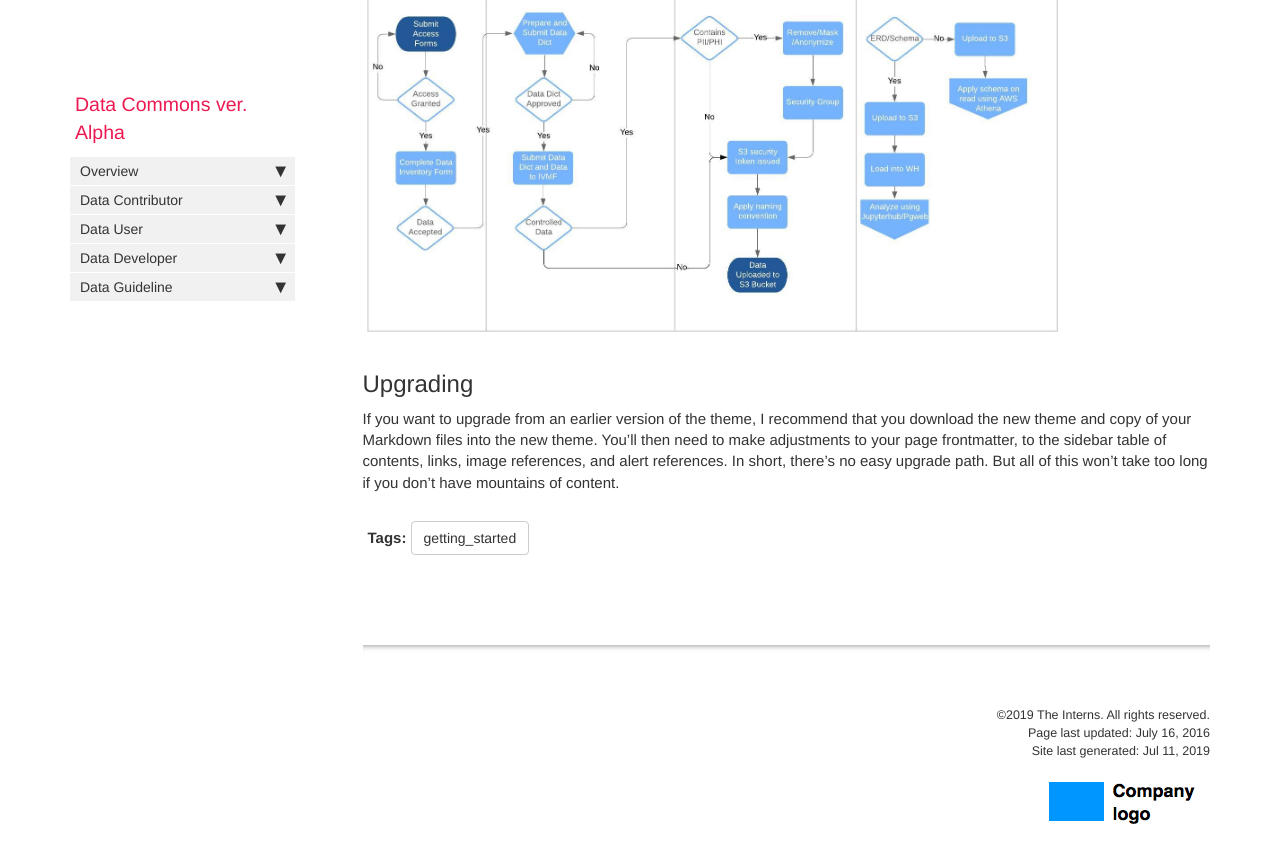
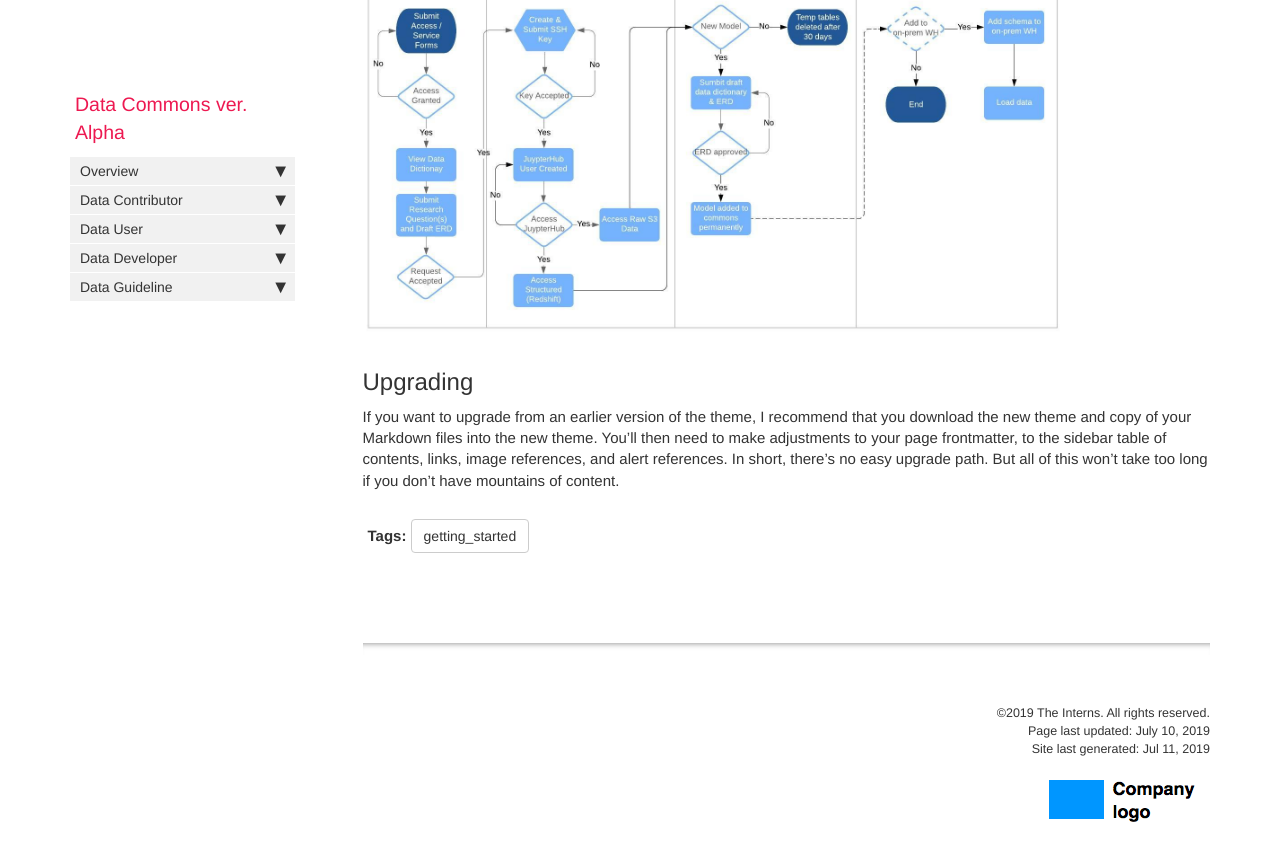
Before and after one commit to data-commons-alpha/data-commons, a Jekyll site: the page built from pages/mydoc/mydoc_data_user.md, in a window 1280 px wide and 900 px high, scrolled down 1255 px. Shown: the top 863 px of the window. Built offline with Jekyll 4.4.1, drawn with Linux system fonts in a browser that asks for light colours; comment, search, counter and statistics services are not loaded.

Commit message:
Updated Contibutor Page as the link was broken, also updated the data user

```diff
--- a/pages/mydoc/mydoc_data_contributor.md
+++ b/pages/mydoc/mydoc_data_user.md
@@ -2,10 +2,10 @@
 title: Release notes 6.0
 tags: [getting_started]
 keywords: release notes, announcements, what's new, new features
-last_updated: July 16, 2016
+last_updated: July 10, 2019
 summary: "Version 6.0 of the Documentation theme for Jekyll, released July 4, 2016, implements relative links so you can view the files offline or on any server without configuring urls and baseurls. Additionally, you can store pages in subdirectories. Templates for alerts and images are available."
 sidebar: mydoc_sidebar
-permalink: mydoc_release_notes_60.html
+permalink: mydoc_data_user.html
 folder: mydoc
 ---
 
@@ -34,7 +34,7 @@ Instead of using YAML references to handle links, I've switched to a Markdown re
 If you want to display a workflow map for a process, you can do so by adding some properties in your frontmatter. The workflow map helps guide users through a process. Both simple and complex workflow maps are available. For more details, see [Workflow maps][mydoc_workflow_maps].
 The User Data Workflow Map
 
-![Contributor](/data-commons/images/Contributor.jpeg)
+![Contributor](/data-commons/images/DataUser.jpeg)
 
 ## Upgrading
 
```
Also changed, not shown: _data/sidebars/mydoc_sidebar.yml (+2 -6 lines).
